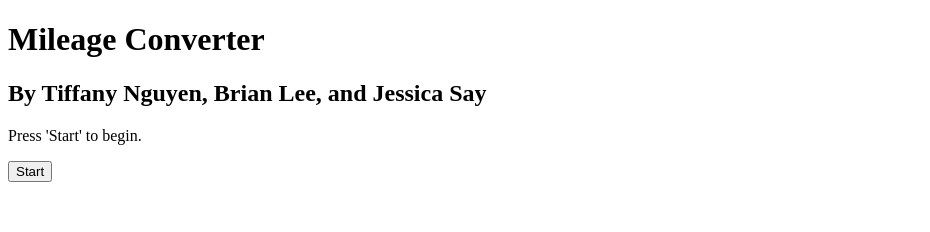
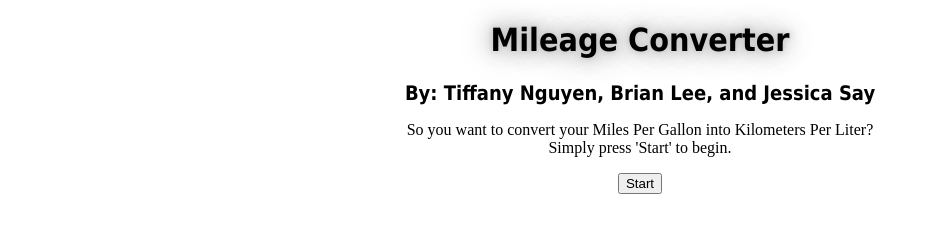
Before and after one commit to nguyentv/Miles-Per-Gallon-to-Kilometers-Per-Liter, a plain HTML site: page index.html in a window 1280 px wide. Shown: the whole page, without its empty margins (0-930 px from the left). Drawn offline with Linux system fonts and the light colour scheme.

Commit message:
Final
Forgot to link styles sheet

```diff
--- a/index.html
+++ b/index.html
@@ -1,19 +1,33 @@
 <!DOCTYPE html>
 <html>
-	<title>
-		Mileage Converter
-	</title>
+
+	<head>
+
+		<title>
+			Mileage Converter
+		</title>
+
+		<link type="text/css" rel="stylesheet" href="style.css"/>
+
+	</head>
 
 	<body>
 
+		<center>
+
 		<h1>Mileage Converter</h1>
-		<h2>By Tiffany Nguyen, Brian Lee, and Jessica Say</h2>
+		<h2>By: Tiffany Nguyen, Brian Lee, and Jessica Say</h2>
 
-		<p>Press 'Start' to begin.</p>
+		<p>
+			So you want to convert your Miles Per Gallon into Kilometers Per Liter?
+			<br>
+			Simply press 'Start' to begin.
+		</p>
 
 		<form>
 			<input type="button" onclick="convert();" value="Start">
 		</form>
+		</center>
 
 	</body>
 
--- /dev/null
+++ b/style.css
@@ -0,0 +1,13 @@
+h1
+{
+	font-family: Tahoma;
+	text-shadow: 0 0 5px #C8C8C8, 0 0 10px #C8C8C8,
+			0 0 20px #C8C8C8, 0 0 30px #C8C8C8,
+			0 0 40px #C8C8C8;
+}
+
+h2
+{
+	font-size: 20px;
+	font-family: Tahoma;
+}
```
